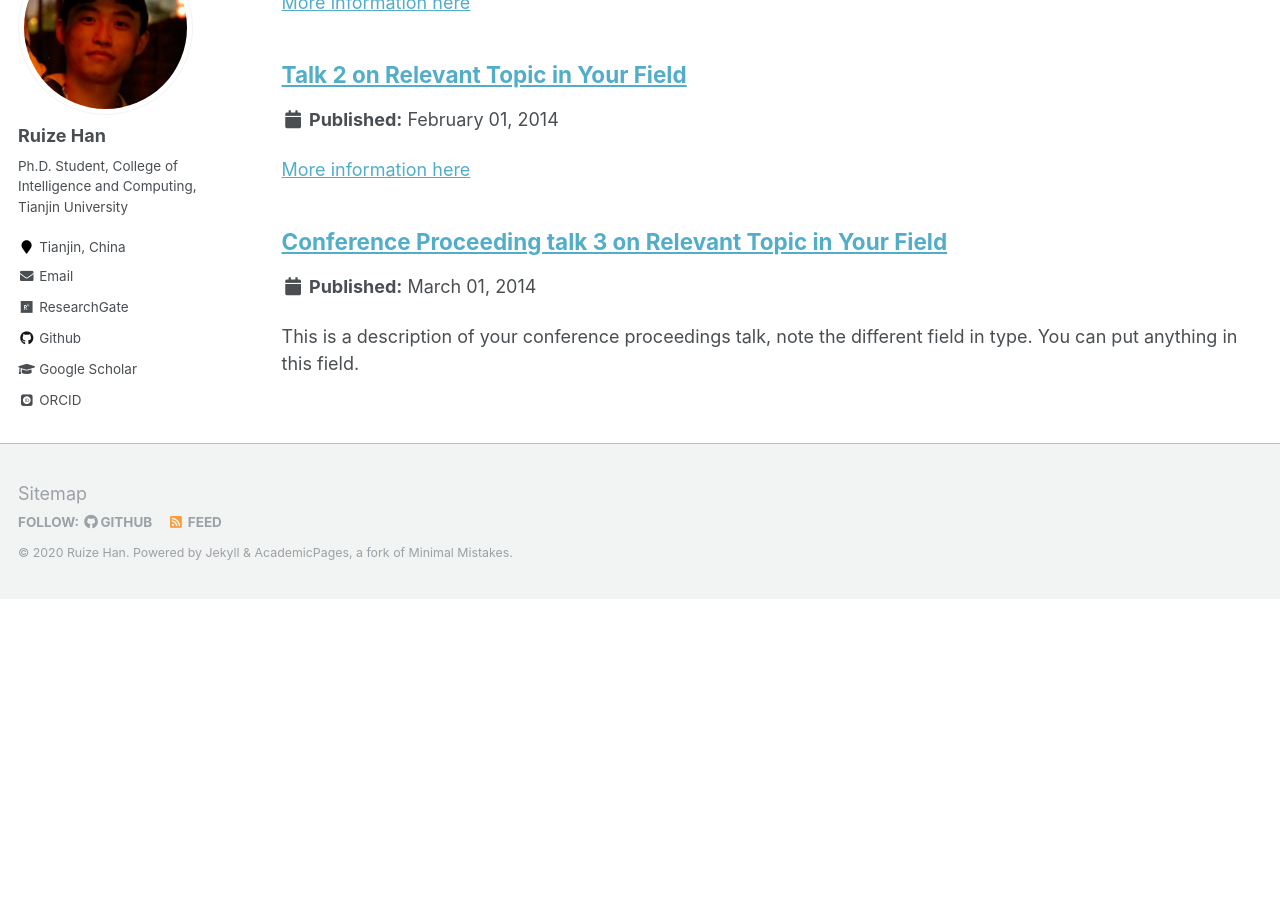
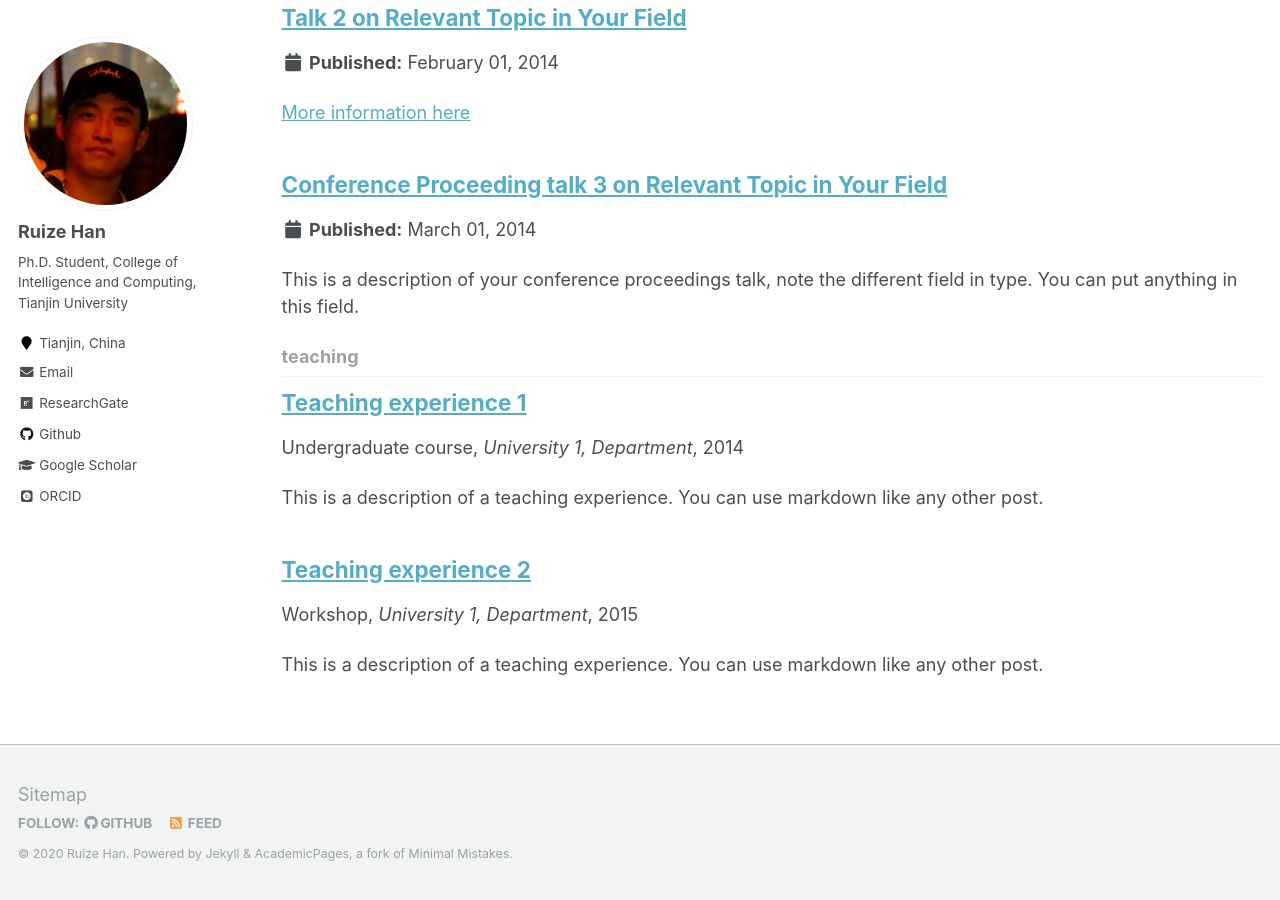
Before and after one commit to RuizeHan/RuizeHan.github.io, a Jekyll site: the page built from _pages/collection-archive.html, in a window 1280 px wide and 900 px high, scrolled down 3622 px. Built offline with Jekyll 4.4.1, drawn with Linux system fonts in a browser that asks for light colours; some web fonts are replaced; before the commit the page ends 4221 px from its top, so only the background shows below that; part of the change alters nothing that is shown.

Commit message:
Update _config.yml

```diff
--- a/_config.yml
+++ b/_config.yml
@@ -175,7 +175,7 @@ kramdown:
 
 # Collections
 collections:
-  award:
+  teaching:
     output: true
     permalink: /:collection/:path/
   publications:
```
